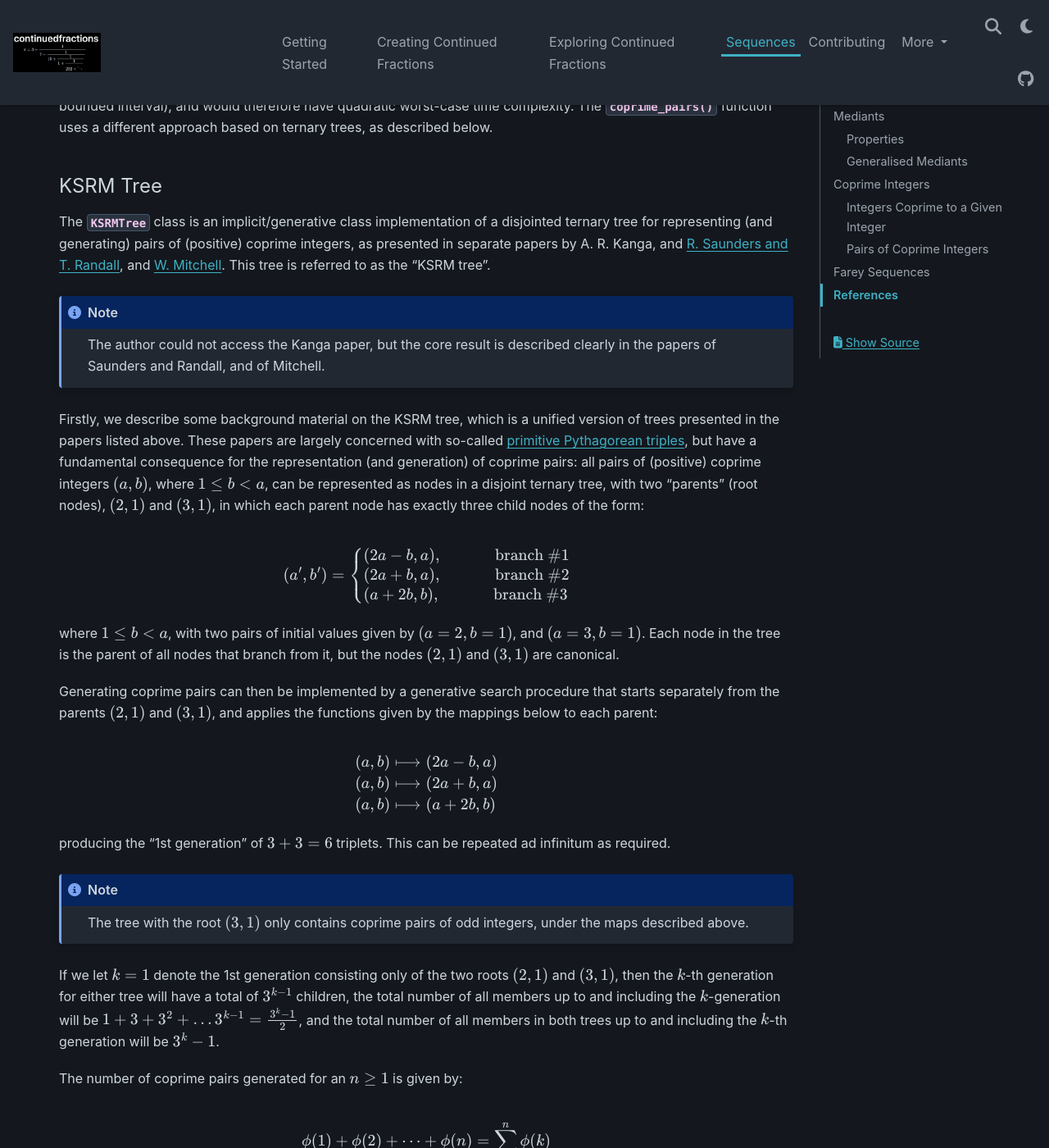
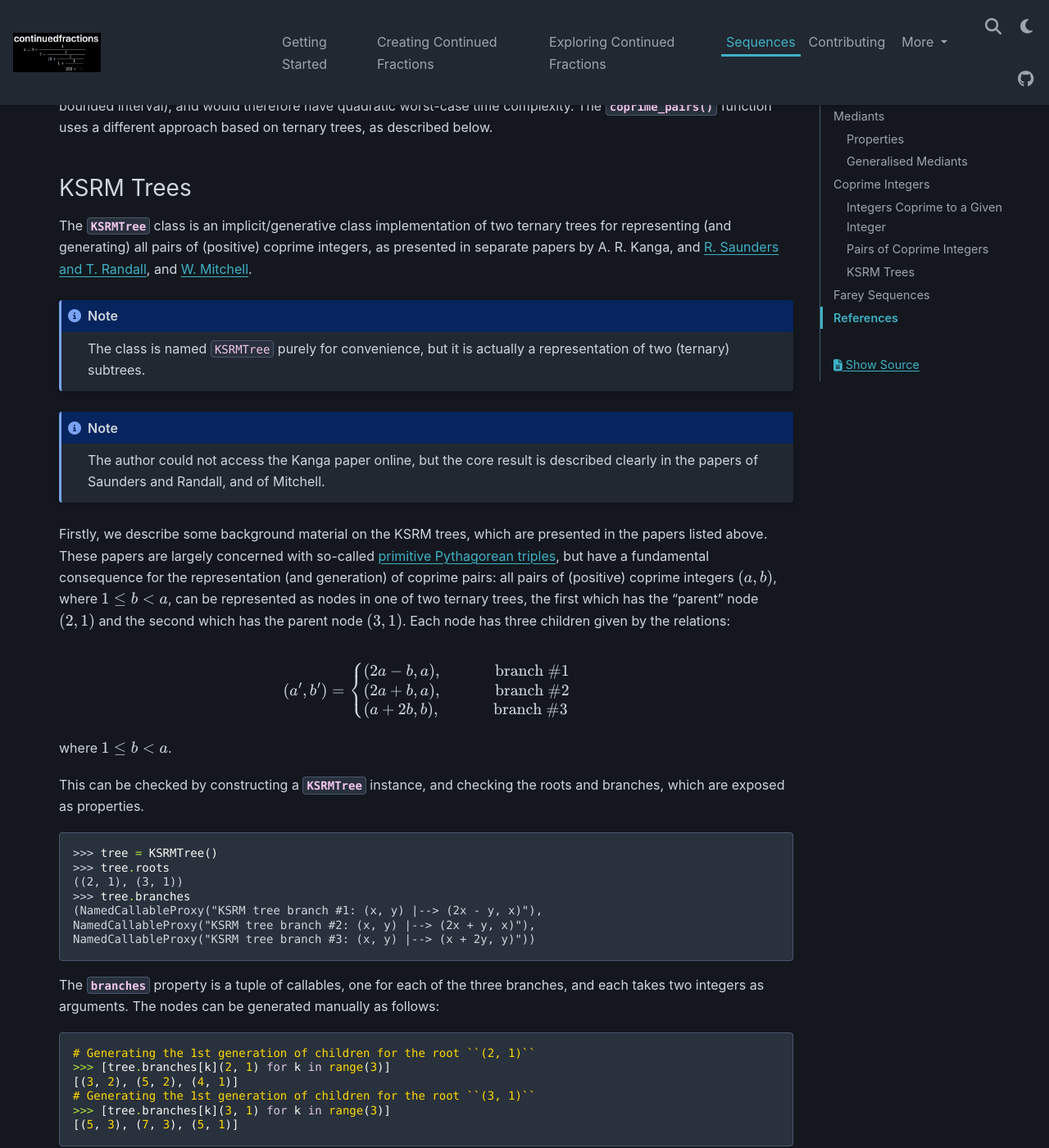
Before and after one commit to sr-murthy/continuedfractions, a Sphinx documentation site: the page built from docs/sources/sequences.rst, in a window 1280 px wide and 1400 px high, scrolled down 6694 px. Shown: the whole window at 82% size. Built offline with Sphinx 7.4.7 and the PyData theme 0.15.4, drawn with Linux system fonts in a browser that asks for light colours; nearby versions of some CDN libraries; some of the changed text lies outside the part shown.

Commit message:
Release `0.12.2` (#82)
* chore: bump version refs to `0.12.2

* docs: improvements for the sequences Sphinx docs

```diff
--- a/docs/sources/contributing.rst
+++ b/docs/sources/contributing.rst
@@ -139,7 +139,7 @@ The CI/CD pipelines are defined in the `CI YML <.github/workflows/ci.yml>`_, and
 Versioning and Releases
 =======================
 
-The `PyPI package <https://pypi.org/project/continuedfractions/>`_ is currently at version ``0.12.1`` - the goal is to use `semantic versioning <https://semver.org/>`_ consistently for all future releases, but some earlier releases do not comply with strict semantic versioning.
+The `PyPI package <https://pypi.org/project/continuedfractions/>`_ is currently at version ``0.12.2`` - the goal is to use `semantic versioning <https://semver.org/>`_ consistently for all future releases, but some earlier releases do not comply with strict semantic versioning.
 
 There is currently no dedicated pipeline for releases - both `GitHub releases <https://github.com/sr-murthy/continuedfractions/releases>`_ and `PyPI packages <https://pypi.org/project/continuedfractions>`_ are published manually, but both have the same version tag.
 
--- a/docs/sources/getting-started.rst
+++ b/docs/sources/getting-started.rst
@@ -72,6 +72,6 @@ This is a library containing a single main class:
 This is a library of functions and classes relating to ordered sequences and structures of integers and rational numbers, such as (currently) coprime integers, Farey sequences and (in the future) the Stern-Brocot tree:
 
 - :py:func:`~continuedfractions.sequences.coprime_integers` - returns a tuple of (positive) integers `coprime <https://en.wikipedia.org/wiki/Coprime_integers>`_ (or relatively prime) to a given positive integer; the count of coprime integers returned for a given integer :math:`n` is equal to Euler's totient function :math:`\phi(n)`.
-- :py:class:`~continuedfractions.sequences.KSRMTree` - an implicit/generative tree class implementation of the Kanga-Saunders-Randall-Mitchell (KSRM) disjointed ternary tree for generating pairs of (positive) coprime integers.
+- :py:class:`~continuedfractions.sequences.KSRMTree` - an implicit/generative tree class implementation of the Kanga-Saunders-Randall-Mitchell (KSRM) ternary trees for generating pairs of (positive) coprime integers.
 - :py:func:`~continuedfractions.sequences.coprime_pairs` - returns a tuple of all pairs of (positive) coprime integers :math:`<= n`. Uses :py:meth:`~continuedfractions.sequences.KSRMTree.search` to perform the search.
 - :py:func:`~continuedfractions.sequences.farey_sequence` - returns a tuple of rational numbers forming the `Farey sequence <https://en.wikipedia.org/wiki/Farey_sequence>`_ of order :math:`n`. Uses the :py:func:`~continuedfractions.sequences.coprime_integers` and :py:func:`~continuedfractions.sequences.coprime_pairs` functions.
--- a/docs/sources/sequences.rst
+++ b/docs/sources/sequences.rst
@@ -216,7 +216,7 @@ The :py:func:`~continuedfractions.sequences.coprime_integers` function can be us
    >>> coprime_integers(100)
    (99, 97, 93, 91, 89, 87, 83, 81, 79, 77, 73, 71, 69, 67, 63, 61, 59, 57, 53, 51, 49, 47, 43, 41, 39, 37, 33, 31, 29, 27, 23, 21, 19, 17, 13, 11, 9, 7, 3, 1)
 
-For a given positive integer :math:`n` the result is a tuple of positive integers coprime to :math:`n`, in descending order, always ending with :math:`1`. If :math:`n` is not a positive integer a :py:class:`ValueError` is raised.
+The result is a tuple of positive integers coprime to :math:`n`, in descending order, always ending with :math:`1`. If :math:`n` is not a positive integer a :py:class:`ValueError` is raised.
 
 The count of the coprimes sequence returned by :py:func:`~continuedfractions.sequences.coprime_integers` for a given :math:`n \geq 1` is consistent with `totient function <https://en.wikipedia.org/wiki/Euler%27s_totient_function>`_ :math:`\phi(n)`, on which it is based, and this can be verified using the Sympy :py:class:`~sympy.ntheory.factor_.totient` callable.
 
@@ -292,7 +292,7 @@ For a given positive integer :math:`n` the :py:func:`~continuedfractions.sequenc
    >>> coprime_pairs(10)
    ((1, 1), (2, 1), (3, 2), (4, 3), (5, 4), (6, 5), (7, 6), (8, 7), (8, 3), (7, 2), (5, 2), (8, 5), (4, 1), (7, 4), (6, 1), (8, 1), (3, 1), (5, 3), (7, 5), (7, 3), (5, 1), (7, 1), (9, 8), (9, 7), (9, 5), (9, 4), (9, 2), (9, 1), (10, 9), (10, 7), (10, 3), (10, 1))
 
-For a given :math:`n \geq 1` the result is a tuple of integer pairs :math:`(a, b)` such that :math:`(a, b) = 1` and :math:`1 \leq b < a \leq n`, and the number of such pairs is given by:
+The result is a tuple of integer pairs :math:`(a, b)` such that :math:`(a, b) = 1` and :math:`1 \leq b < a \leq n`, and the number of such pairs is given by:
 
 .. math::
 
@@ -316,18 +316,22 @@ We can check the counts using the `summatory totient function <https://en.wikipe
 
 A naive implementation of a coprime pairs generating function would involve a search for pairs of integers (in a bounded interval), and would therefore have quadratic worst-case time complexity. The :py:func:`~continuedfractions.sequences.coprime_pairs` function uses a different approach based on ternary trees, as described below.
 
-.. _sequences.ksrm-tree:
+.. _sequences.ksrm-trees:
 
-KSRM Tree
-~~~~~~~~~
+KSRM Trees
+----------
 
-The :py:class:`~continuedfractions.sequences.KSRMTree` class is an implicit/generative class implementation of a disjointed ternary tree for representing (and generating) pairs of (positive) coprime integers, as presented in separate papers by A. R. Kanga, and `R. Saunders and T. Randall <https://doi.org/10.2307/3618576>`_, and `W. Mitchell <https://doi.org/10.2307/3622017>`_. This tree is referred to as the "KSRM tree".
+The :py:class:`~continuedfractions.sequences.KSRMTree` class is an implicit/generative class implementation of two ternary trees for representing (and generating) all pairs of (positive) coprime integers, as presented in separate papers by A. R. Kanga, and `R. Saunders and T. Randall <https://doi.org/10.2307/3618576>`_, and `W. Mitchell <https://doi.org/10.2307/3622017>`_.
 
 .. note::
 
-   The author could not access the Kanga paper, but the core result is described clearly in the papers of Saunders and Randall, and of Mitchell.
+   The class is named ``KSRMTree`` purely for convenience, but it is actually a representation of two (ternary) subtrees.
 
-Firstly, we describe some background material on the KSRM tree, which is a unified version of trees presented in the papers listed above. These papers are largely concerned with so-called `primitive Pythagorean triples <https://en.wikipedia.org/wiki/Pythagorean_triple#Elementary_properties_of_primitive_Pythagorean_triples>`_, but have a fundamental consequence for the representation (and generation) of coprime pairs: all pairs of (positive) coprime integers :math:`(a, b)`, where :math:`1 \leq b < a`, can be represented as nodes in a disjoint ternary tree, with two "parents" (root nodes), :math:`(2, 1)` and :math:`(3, 1)`, in which each parent node has exactly three child nodes of the form:
+.. note::
+
+   The author could not access the Kanga paper online, but the core result is described clearly in the papers of Saunders and Randall, and of Mitchell.
+
+Firstly, we describe some background material on the KSRM trees, which are presented in the papers listed above. These papers are largely concerned with so-called `primitive Pythagorean triples <https://en.wikipedia.org/wiki/Pythagorean_triple#Elementary_properties_of_primitive_Pythagorean_triples>`_, but have a fundamental consequence for the representation (and generation) of coprime pairs: all pairs of (positive) coprime integers :math:`(a, b)`, where :math:`1 \leq b < a`, can be represented as nodes in one of two ternary trees, the first which has the "parent" node :math:`(2, 1)` and the second which has the parent node :math:`(3, 1)`. Each node has three children given by the relations:
 
 .. math::
 
@@ -337,9 +341,32 @@ Firstly, we describe some background material on the KSRM tree, which is a unifi
                           (a + 2b, b), \hskip{3em} \text{ branch #} 3
                           \end{cases}
 
-where :math:`1 \leq b < a`, with two pairs of initial values given by :math:`(a=2, b=1)`, and :math:`(a=3, b=1)`. Each node in the tree is the parent of all nodes that branch from it, but the nodes :math:`(2, 1)` and :math:`(3, 1)` are canonical.
+where :math:`1 \leq b < a`.
 
-Generating coprime pairs can then be implemented by a generative search procedure that starts separately from the parents :math:`(2, 1)` and :math:`(3, 1)`, and applies the functions given by the mappings below to each parent:
+This can be checked by constructing a :py:class:`~continuedfractions.sequences.KSRMTree` instance, and checking the roots and branches, which are exposed as properties.
+
+.. code:: python
+
+   >>> tree = KSRMTree()
+   >>> tree.roots
+   ((2, 1), (3, 1))
+   >>> tree.branches
+   (NamedCallableProxy("KSRM tree branch #1: (x, y) |--> (2x - y, x)"),
+   NamedCallableProxy("KSRM tree branch #2: (x, y) |--> (2x + y, x)"),
+   NamedCallableProxy("KSRM tree branch #3: (x, y) |--> (x + 2y, y)"))
+
+The :py:attr:`~continuedfractions.sequences.KSRMTree.branches` property is a tuple of callables, one for each of the three branches, and each takes two integers as arguments. The nodes can be generated manually as follows:
+
+.. code:: python
+
+   # Generating the 1st generation of children for the root ``(2, 1)``
+   >>> [tree.branches[k](2, 1) for k in range(3)]
+   [(3, 2), (5, 2), (4, 1)]
+   # Generating the 1st generation of children for the root ``(3, 1)``
+   >>> [tree.branches[k](3, 1) for k in range(3)]
+   [(5, 3), (7, 3), (5, 1)]
+
+The generation of coprime pairs via the trees can then be implemented with a generative search procedure that starts separately from the parents :math:`(2, 1)` and :math:`(3, 1)`, and applies the functions given by the mappings below to each parent:
 
 .. math::
 
@@ -355,15 +382,13 @@ producing the "1st generation" of :math:`3 + 3 = 6` triplets. This can be repeat
 
    The tree with the root :math:`(3, 1)` only contains coprime pairs of odd integers, under the maps described above.
 
-If we let :math:`k = 1` denote the 1st generation consisting only of the two roots :math:`(2, 1)` and :math:`(3, 1)`, then the :math:`k`-th generation for either tree will have a total of :math:`3^{k - 1}` children, the total number of all members up to and including the :math:`k`-generation will be :math:`1 + 3 + 3^2 + \ldots 3^{k - 1} = \frac{3^k - 1}{2}`, and the total number of all members in both trees up to and including the :math:`k`-th generation will be :math:`3^k - 1`.
+If we let :math:`k = 0` denote the :math:`0`-th generation consisting only of the two roots :math:`(2, 1)` and :math:`(3, 1)`, then for :math:`k \geq 1` the :math:`k`-th generation, for either tree, will have a total of :math:`3^k` children, the total number of all members up to and including the :math:`k`-th generation will be :math:`1 + 3 + 3^2 + \ldots + 3^k = \frac{3^{k + 1} - 1}{2}`, and the total number of all members in both trees up to and including the :math:`k`-th generation will be :math:`3^{k + 1} - 1`.
 
-The number of coprime pairs generated for an :math:`n \geq 1` is given by:
+For :math:`k = 2` (two generations) we have the following graphical representation:
 
-.. math::
-
-   \phi(1) + \phi(2) + \cdots + \phi(n) = \sum_{k = 1}^n \phi(k)
-
-where :math:`\phi(k)` is the totient function.
+.. figure:: ../_static/ksrm-tree-depth2.png
+   :align: left
+   :alt: The KSRM Coprime Pairs Trees for two generations
 
 The :py:class:`~continuedfractions.sequences.KSRMTree` class contains one main method :py:meth:`~continuedfractions.sequences.KSRMTree.search`, which is a search function wrapper and generator that implements the procedure described above, and explores both roots :math:`(2, 1)` and :math:`(3, 1)`, in sequence.
 
@@ -381,7 +406,15 @@ The :py:class:`~continuedfractions.sequences.KSRMTree` class contains one main m
    >>> list(tree.search(10))
    [(1, 1), (2, 1), (3, 2), (4, 3), (5, 4), (6, 5), (7, 6), (8, 7), (9, 8), (8, 3), (7, 2), (5, 2), (8, 5), (9, 2), (4, 1), (7, 4), (9, 4), (6, 1), (8, 1), (3, 1), (5, 3), (7, 5), (9, 7), (7, 3), (5, 1), (9, 5), (7, 1), (9, 1), (10, 9), (10, 7), (10, 3), (10, 1)]
 
-The :py:meth:`~continuedfractions.sequences.KSRMTree.search` method is only a wrapper for the actual search function on roots, which is :py:meth:`~continuedfractions.sequences.KSRMTree.search_root`. This is also a generator, and implements a `branch-and-bound <https://en.wikipedia.org/wiki/Branch_and_bound>`_ `depth-first search <https://en.wikipedia.org/wiki/Depth-first_search>`_ of the KSRM tree, with pre-order traversal of nodes (root-left-mid-right or NLMR), and backtracking and pruning. Some examples are given below.
+The number of coprime pairs generated for a given :math:`n \geq 1` is given by:
+
+.. math::
+
+   \phi(1) + \phi(2) + \cdots + \phi(n) = \sum_{k = 1}^n \phi(k)
+
+where :math:`\phi(k)` is the totient function.
+
+The :py:meth:`~continuedfractions.sequences.KSRMTree.search` method is only a wrapper for the actual search function on roots, which is :py:meth:`~continuedfractions.sequences.KSRMTree.search_root`. This is also a generator, and implements a `branch and bound <https://en.wikipedia.org/wiki/Branch_and_bound>`_, `depth first search <https://en.wikipedia.org/wiki/Depth-first_search>`_ of the KSRM trees, with pre-order traversal of nodes (root-left-mid-right or NLMR), and backtracking and pruning. Some examples are given below.
 
 .. code:: python
 
@@ -391,20 +424,17 @@ The :py:meth:`~continuedfractions.sequences.KSRMTree.search` method is only a wr
    >>> assert tree.roots[0] == (2, 1)
    >>> list(tree.search_root(5, tree.roots[0]))
    [(2, 1), (3, 2), (4, 3), (5, 4), (5, 2), (4, 1)]
-
-   The same type of search from the root :math:`(3, 1)`:
-
    >>> list(tree.search_root(5, (3, 1)))
    [(3, 1), (5, 3), (5, 1)]
    >>> assert tree.roots[1] == (3, 1)
    >>> list(tree.search_root(5, tree.roots[1]))
    [(3, 1), (5, 3), (5, 1)]
 
-The input is a positive integer :math:`n` and the result is a generator of coprime pairs, yielded in order of traversal, starting from the (given) root node. The tree is only traversed for :math:`n > 1`. More details on the implementation, including the depth-first search, branch-and-bound, pruning and backtracking and so on can be found in the :py:meth:`~continuedfractions.sequences.KSRMTree.search_root` API documentation.
+The result for a given :math:`n \geq 1` is a generator of coprime pairs, yielded in order of traversal, starting from the (given) root node. The tree is only traversed for :math:`n > 1`. More details on the implementation, including the depth-first search, branch-and-bound, pruning and backtracking and so on can be found in the :py:meth:`~continuedfractions.sequences.KSRMTree.search_root` API documentation.
 
 The implementation of :py:meth:`~continuedfractions.sequences.KSRMTree.search_root` is guaranteed to terminate for any given :math:`n`, as only there is always a finite subset of nodes :math:`(a, b)` satisfying the conditions :math:`1 \leq b < a \leq n` and :math:`(a, b) = 1`, and nodes that don't satisfy these conditions are discarded (pruned).
 
-As the KSRM tree is a ternary tree the worst case time complexity of search is given by :math:`O(3^d)`, where :math:`3` is the (constant) branching factor, and :math:`d` is the depth to which the search is performed. Theoretically, the space complexity is :math:`O(3d)`, but nodes are generated as Python :py:class:`int` pairs from generating functions, and the pruning of nodes and backtracking ensures that for most of the search only a fraction of the full set of :math:`3d` are nodes are ever stored all at once.
+As the KSRM trees are ternary trees the worst case time complexity of search, for either tree, is given by :math:`O(3^d)`, where :math:`3` is the (constant) branching factor, and :math:`d` is the depth to which the search is performed. Theoretically, the space complexity is :math:`O(3d)`, but nodes are generated as Python :py:class:`int` pairs from generating functions, and the pruning of nodes and backtracking ensures that for almost all of the search, for any given :math:`n`, only a fraction of the full set of :math:`3d` are nodes are ever stored all at once.
 
 .. _sequences.farey-sequences:
 
--- a/src/continuedfractions/version.py
+++ b/src/continuedfractions/version.py
@@ -1 +1 @@
-__version__ = "0.12.1"
+__version__ = "0.12.2"
```
Also changed, not shown: other parts of docs/sources/sequences.rst (+1 -1 lines), docs/_static/ksrm-tree-depth2.png (added), 2 other files.
